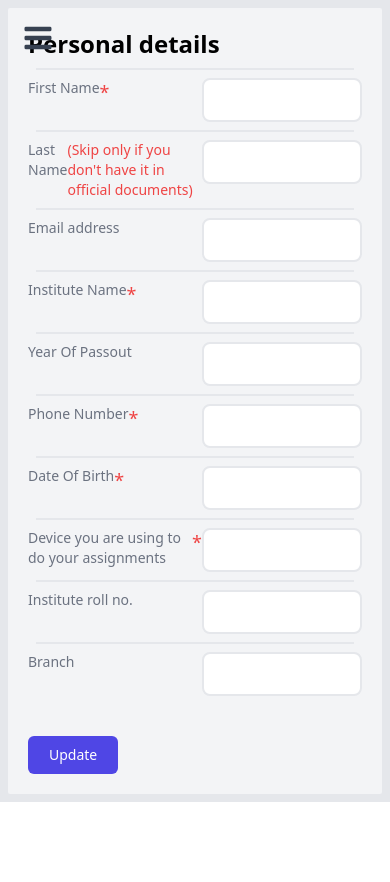
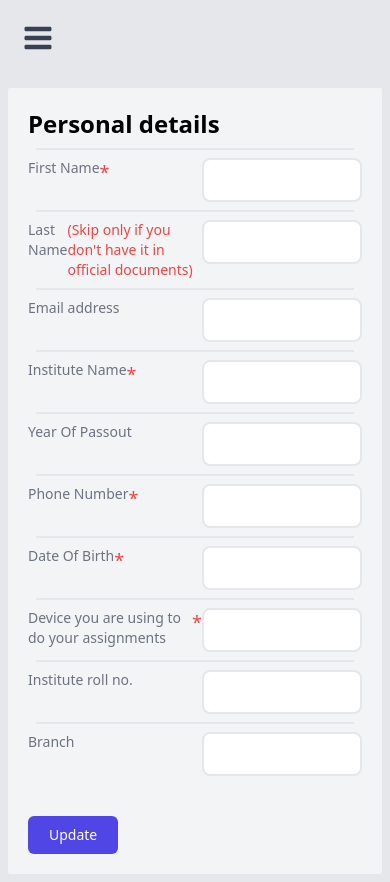
Before and after one commit to Anamika7452/codeyogiclone, a React (Vite) app: page /profile in a window 390 px wide. Before the commit the page ends 844 px from the top, so only its background shows below. Built offline with nearby package versions, Linux system fonts and the light colour scheme.

Commit message:
add mt in profile page

```diff
--- a/src/Profile.jsx
+++ b/src/Profile.jsx
@@ -9,7 +9,7 @@ import Button from "./Button";
 const Profile = (props) => {
   return (
     <>
-      <div>
+      <div className="mt-20 sm:mt-0">
         <SecondaryCard>
           <div className="p-5">
             <H1>Personal details</H1>
```
